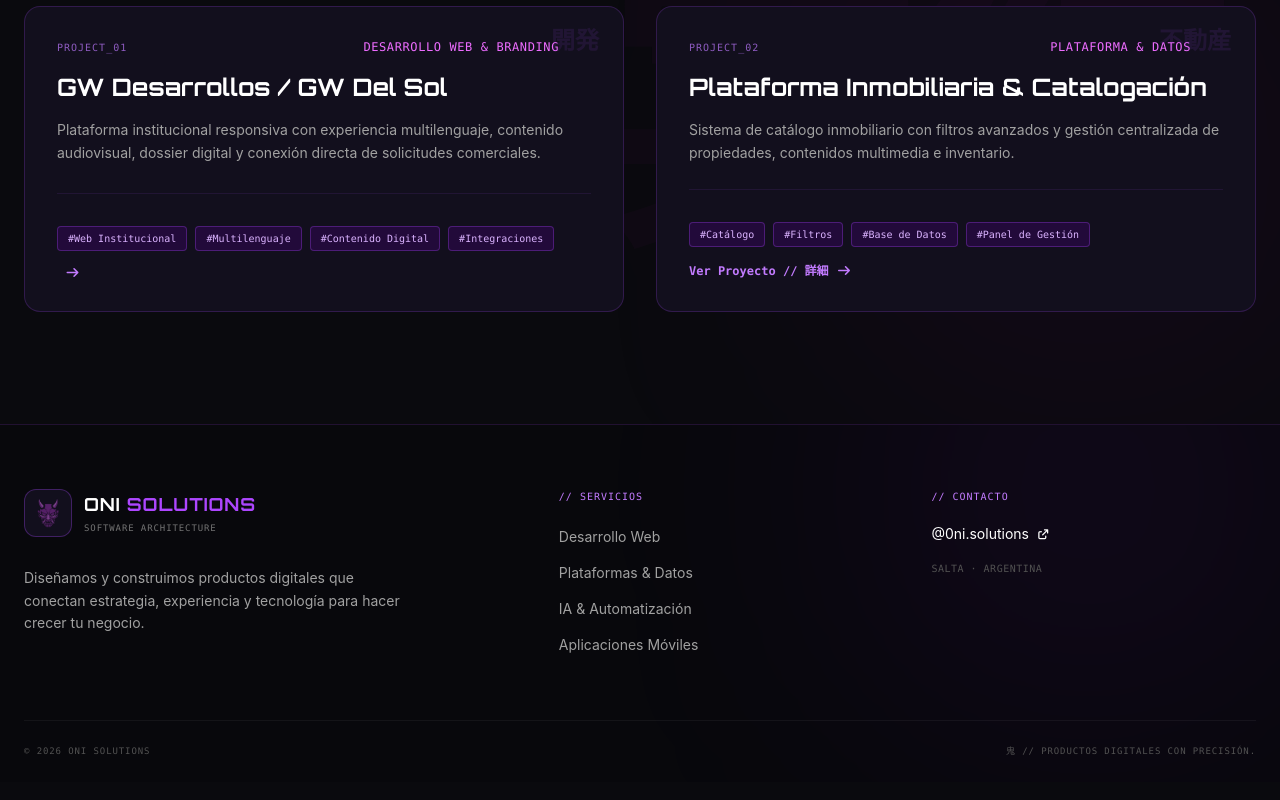
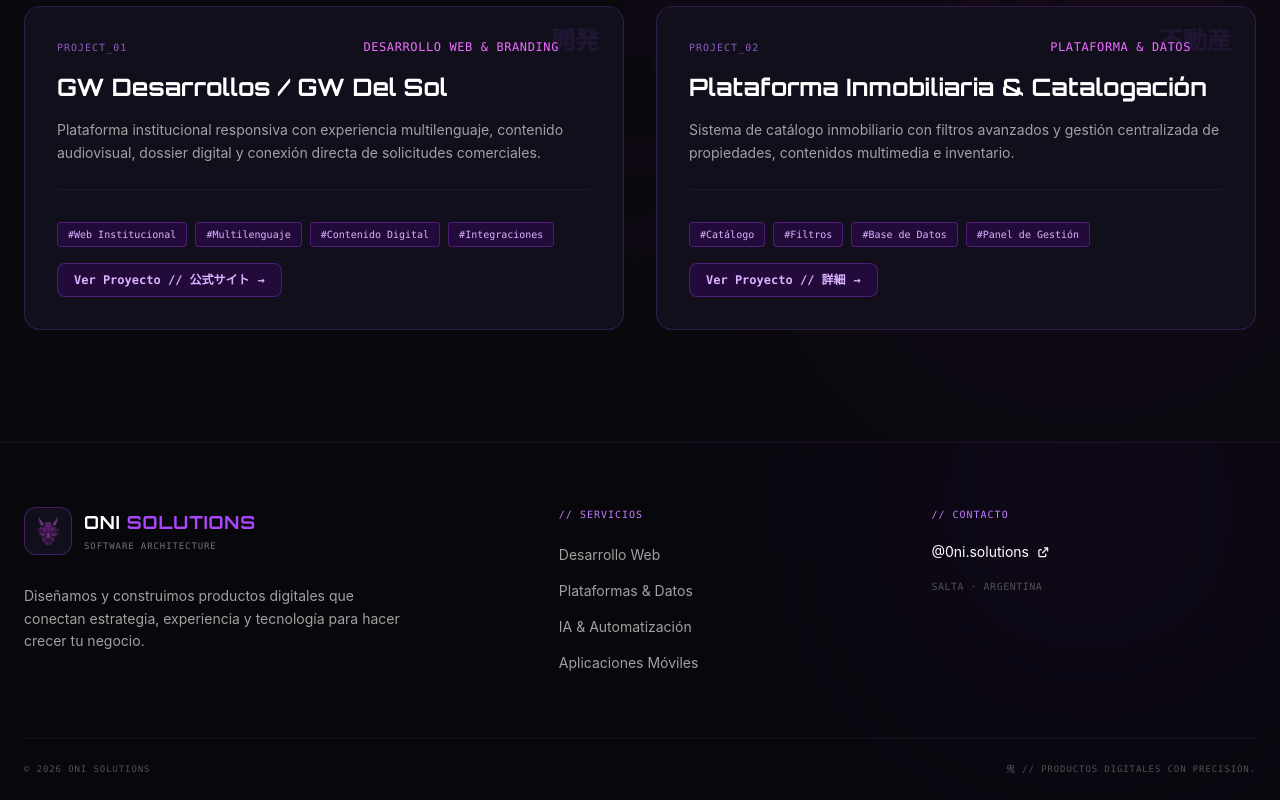
Before and after one commit to Juanmags97/OniSolutions, a React (Vite) app: page / in a window 1280 px wide. Shown: the part 5238-6038 px from the top of the page. Built offline with nearby package versions, Linux system fonts and the light colour scheme.

Commit message:
Update PortfolioOni.jsx

```diff
--- a/src/components/PortfolioOni.jsx
+++ b/src/components/PortfolioOni.jsx
@@ -8,6 +8,7 @@ const PROYECTOS = [
     categoria: 'Desarrollo Web & Branding',
     descripcion: 'Plataforma institucional responsiva con experiencia multilenguaje, contenido audiovisual, dossier digital y conexión directa de solicitudes comerciales.',
     tags: ['Web Institucional', 'Multilenguaje', 'Contenido Digital', 'Integraciones'],
+    linkText: 'Ver Proyecto // 公式サイト',
     link: 'https://gwdesarrollos.com.py/'
   },
   {
@@ -55,21 +56,27 @@ export default function PortfolioOni() {
               transition={{ duration: 0.5, delay: index * 0.15 }}
               className="group relative bg-[#120F1D] border border-purple-500/20 rounded-2xl p-8 hover:border-purple-500/50 hover:shadow-[0_0_35px_rgba(157,78,221,0.15)] transition-all duration-300 flex flex-col justify-between"
             >
-              <span className="absolute top-4 right-6 text-2xl font-bold text-purple-500/10 [font-family:'Noto_Sans_JP',sans-serif]">{proyecto.kanji}</span>
+              <span className="absolute top-4 right-6 text-2xl font-bold text-purple-500/10 [font-family:'Noto_Sans_JP',sans-serif]">
+                {proyecto.kanji}
+              </span>
 
               <div className="space-y-4">
                 <div className="flex flex-col sm:flex-row sm:items-center sm:justify-between gap-2 pr-8">
                   <span className="text-[10px] font-mono text-purple-400/70 tracking-widest">{proyecto.codigo}</span>
                   <span className="text-xs font-mono text-fuchsia-400 uppercase tracking-wider">{proyecto.categoria}</span>
                 </div>
-                <h3 className="text-2xl font-bold text-white group-hover:text-purple-300 transition-colors [font-family:'Orbitron',sans-serif]">{proyecto.titulo}</h3>
+                <h3 className="text-2xl font-bold text-white group-hover:text-purple-300 transition-colors [font-family:'Orbitron',sans-serif]">
+                  {proyecto.titulo}
+                </h3>
                 <p className="text-neutral-400 text-xs sm:text-sm leading-relaxed">{proyecto.descripcion}</p>
               </div>
 
               <div className="pt-8 mt-6 border-t border-purple-500/10 flex flex-wrap items-center justify-between gap-4">
                 <div className="flex flex-wrap gap-2">
                   {proyecto.tags.map((tag) => (
-                    <span key={tag} className="text-[10px] font-mono text-purple-300 bg-purple-950/40 px-2.5 py-1 rounded border border-purple-500/30">#{tag}</span>
+                    <span key={tag} className="text-[10px] font-mono text-purple-300 bg-purple-950/40 px-2.5 py-1 rounded border border-purple-500/30">
+                      #{tag}
+                    </span>
                   ))}
                 </div>
 
@@ -78,10 +85,10 @@ export default function PortfolioOni() {
                     href={proyecto.link}
                     target="_blank"
                     rel="noopener noreferrer"
-                    className="text-xs font-mono font-bold text-purple-400 flex items-center gap-2 hover:text-purple-300 group-hover:translate-x-1 transition-all"
+                    className="inline-flex items-center gap-2 px-4 py-2 rounded-lg text-xs font-mono font-semibold text-purple-300 bg-purple-950/40 border border-purple-500/30 hover:bg-purple-900/40 hover:border-purple-400 hover:text-white hover:shadow-[0_0_15px_rgba(168,85,247,0.3)] transition-all duration-200"
                   >
-                    <span>{proyecto.linkText}</span>
-                    <i className="fa-solid fa-arrow-right text-xs" aria-hidden="true"></i>
+                    <span>{proyecto.linkText || 'Ver Proyecto'}</span>
+                    <span className="group-hover:translate-x-1 transition-transform">→</span>
                   </a>
                 ) : (
                   <span className="text-xs font-mono text-neutral-500">Caso de estudio</span>
```
